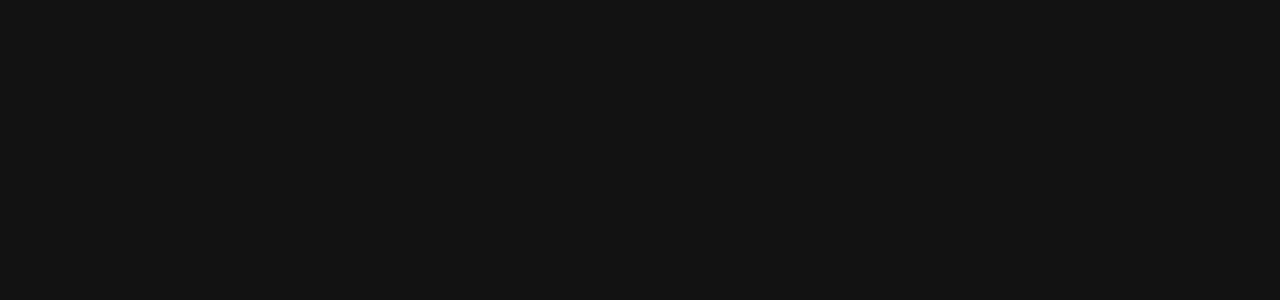
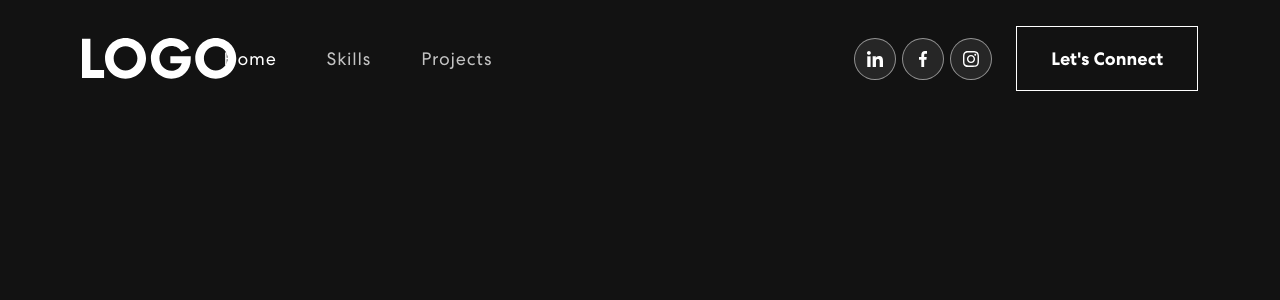
Before and after one commit to EliottDevCode/Portfolio-2022-react, a React (Create React App) app: page / in a window 1280 px wide. Shown: the top 300 px of the page. Built offline with nearby package versions, Linux system fonts and the light colour scheme.

Commit message:
Add navbar

```diff
--- a/src/App.js
+++ b/src/App.js
@@ -1,9 +1,12 @@
 import logo from './logo.svg';
 import './App.css';
+import { NavBar } from './components/NavBar';
+import 'bootstrap/dist/css/bootstrap.min.css';
 
 function App() {
   return (
     <div className="App">
+      <NavBar />
     </div>
   );
 }
```
Also changed, not shown: src/components/NavBar.js (+4 -4 lines).
